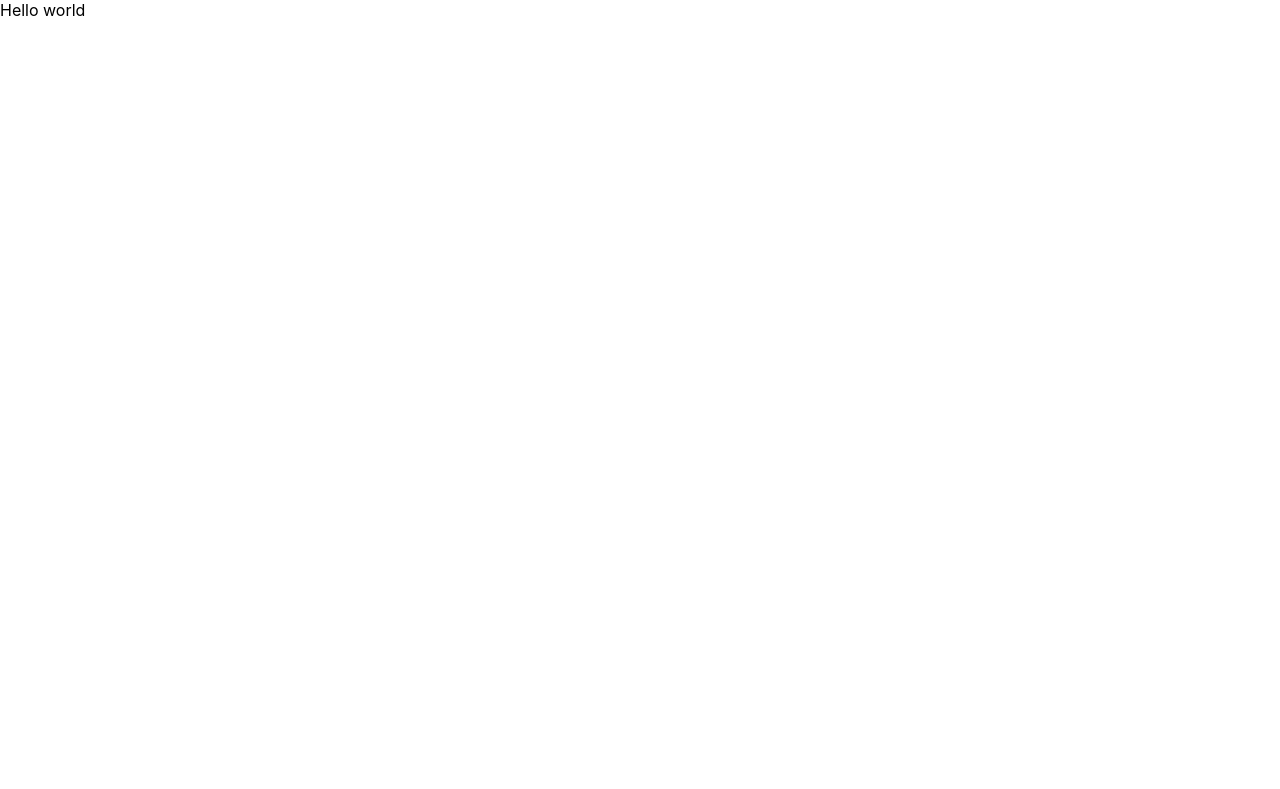
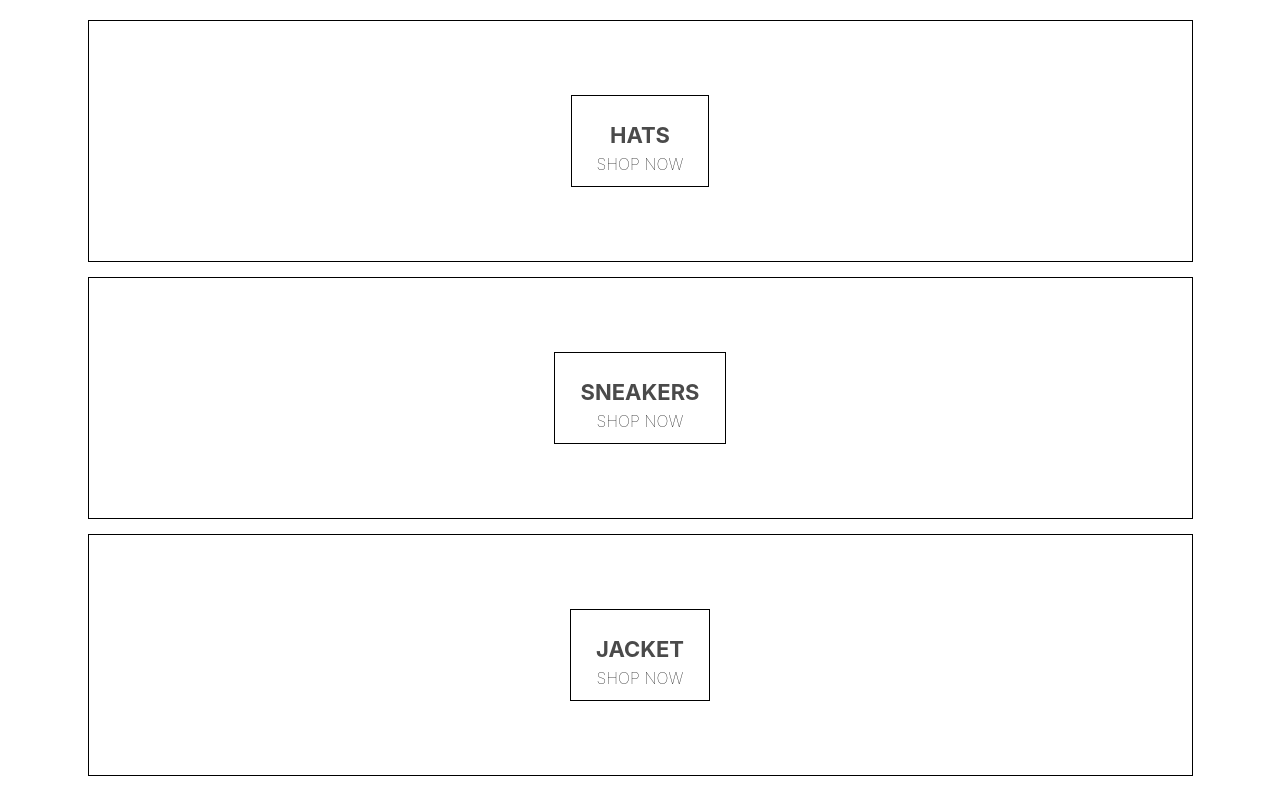
Before and after one commit to geraldy1st/shopigee, a React (Create React App) app: page / in a window 1280 px wide. Shown: the top 789 px of the page. Built offline with nearby package versions, Linux system fonts and the light colour scheme; the HTML template or start-up script is replaced by a standard one.

Commit message:
add scss

```diff
--- a/package.json
+++ b/package.json
@@ -3,6 +3,7 @@
   "version": "0.1.0",
   "private": true,
   "dependencies": {
+    "node-sass": "^4.13.0",
     "react": "^16.11.0",
     "react-dom": "^16.11.0",
     "react-scripts": "3.2.0"
--- a/src/App.js
+++ b/src/App.js
@@ -1,8 +1,13 @@
 import React from 'react';
 import './App.css';
+import HomePage from './homepage.component';
 
 function App() {
-  return <div className="App">Hello world</div>;
+  return (
+    <div>
+      <HomePage />
+    </div>
+  );
 }
 
 export default App;
--- /dev/null
+++ b/src/homepage.component.jsx
@@ -0,0 +1,53 @@
+import React from 'react';
+import './homepage.styles.scss';
+
+const HomePage = () => (
+  <div className="homepage">
+    <div className="directory-menu">
+      <div className="menu-item">
+        <div className="content">
+          <h1 className="title">HATS</h1>
+          <span className="subtitle">SHOP NOW</span>
+        </div>
+      </div>
+    </div>
+
+    <div className="directory-menu">
+      <div className="menu-item">
+        <div className="content">
+          <h1 className="title">SNEAKERS</h1>
+          <span className="subtitle">SHOP NOW</span>
+        </div>
+      </div>
+    </div>
+
+    <div className="directory-menu">
+      <div className="menu-item">
+        <div className="content">
+          <h1 className="title">JACKET</h1>
+          <span className="subtitle">SHOP NOW</span>
+        </div>
+      </div>
+    </div>
+
+    <div className="directory-menu">
+      <div className="menu-item">
+        <div className="content">
+          <h1 className="title">WOMEN</h1>
+          <span className="subtitle">SHOP NOW</span>
+        </div>
+      </div>
+    </div>
+
+    <div className="directory-menu">
+      <div className="menu-item">
+        <div className="content">
+          <h1 className="title">MEN</h1>
+          <span className="subtitle">SHOP NOW</span>
+        </div>
+      </div>
+    </div>
+  </div>
+);
+
+export default HomePage;
--- /dev/null
+++ b/src/homepage.styles.scss
@@ -0,0 +1,54 @@
+.homepage {
+  display: flex;
+  flex-direction: column;
+  align-items: center;
+  padding: 20px 80px;
+}
+
+.directory-menu {
+  width: 100%;
+  display: flex;
+  flex-wrap: wrap;
+  justify-content: space-between;
+}
+
+.menu-item {
+  min-width: 30%;
+  height: 240px;
+  flex: 1 1 auto;
+  display: flex;
+  align-items: center;
+  justify-content: center;
+  border: 1px solid black;
+  margin: 0 7.5px 15px;
+
+  &:first-child {
+    margin-right: 7.5px;
+  }
+
+  &:last-child {
+    margin-left: 7.5px;
+  }
+
+  .content {
+    height: 90px;
+    padding: 0 25px;
+    display: flex;
+    flex-direction: column;
+    align-items: center;
+    justify-content: center;
+    border: 1px solid black;
+
+    .title {
+      font-weight: bold;
+      margin-bottom: 6px;
+      font-size: 22px;
+      color: #4a4a4a;
+    }
+
+    .subtitle {
+      font-weight: lighter;
+      font-size: 16px;
+    }
+  }
+}
```
Also changed, not shown: 1 other file (tests, documents, lock files or other folders).
